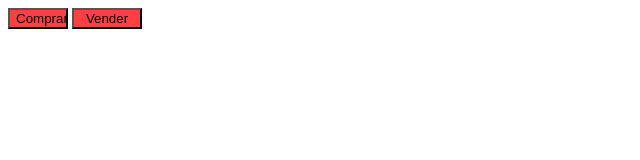
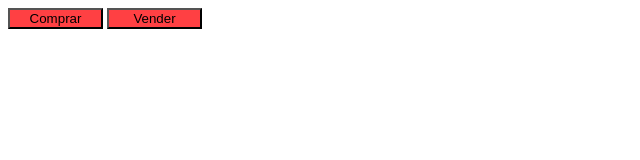
Before and after one commit to KaleoMello7/SASS, a plain HTML site: page Variaveis/index.html in a window 1280 px wide. Shown: the whole page, without its empty margins (0-640 px from the left). Drawn offline with nearby package versions, Linux system fonts and the light colour scheme; files that its build step writes are made by us from their sources.

Commit message:
atualizacao

```diff
--- a/Variaveis/sass/style.scss
+++ b/Variaveis/sass/style.scss
@@ -1,11 +1,12 @@
 $btn-color: #ff4043;
+$width-btn: 95px;
 
 .btn1 {
-  width: 60px;
+  width: $width-btn;
   background-color: $btn-color;
 }
 
 .btn2 {
-  width: 70px;
+  width: $width-btn;
   background-color: $btn-color;
 }
```
Also changed, not shown: Variaveis/css/style.css (added), 1 other file.
